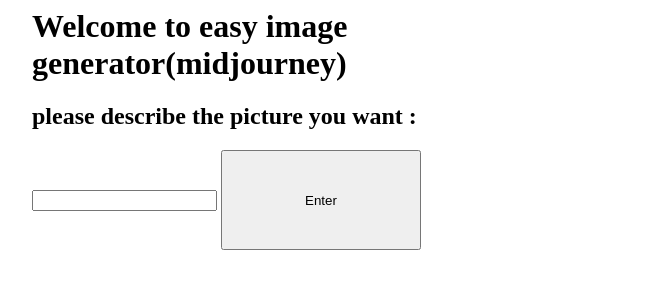
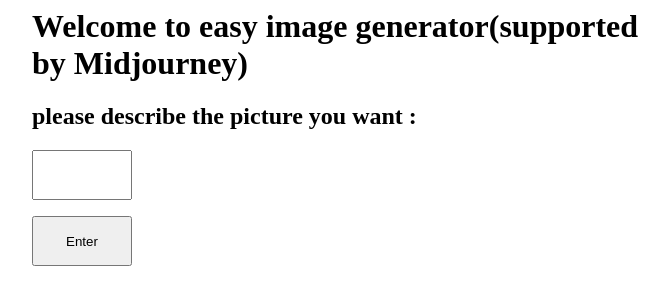
Before and after one commit to gentlecanoe/0219, a Flask app: page /image_gpt in a window 1280 px wide. Shown: the top 305 px of the page, without its empty margins (292-961 px from the left). Run offline with Flask 3, Linux system fonts and the light colour scheme.

Commit message:
Update image_gpt.html

```diff
--- a/templates/image_gpt.html
+++ b/templates/image_gpt.html
@@ -6,10 +6,10 @@
 </style>
 
 <div class="container">
-<h1>Welcome to easy image generator(midjourney)</h1>
+<h1>Welcome to easy image generator(supported by Midjourney)</h1>
 <form action="/image_result" method="post">
       <h2>please describe the picture you want : </h2>
-      <input type = "text" name="q">
-      <input type = "submit" value="Enter" style="width:200px;height:100px;">
+      <input type = "text" name="q" style="width:100px;height:50px">
+      <p><input type = "submit" value="Enter" style="width:100px;height:50px;"></p>
 </form>
 </div>
```
